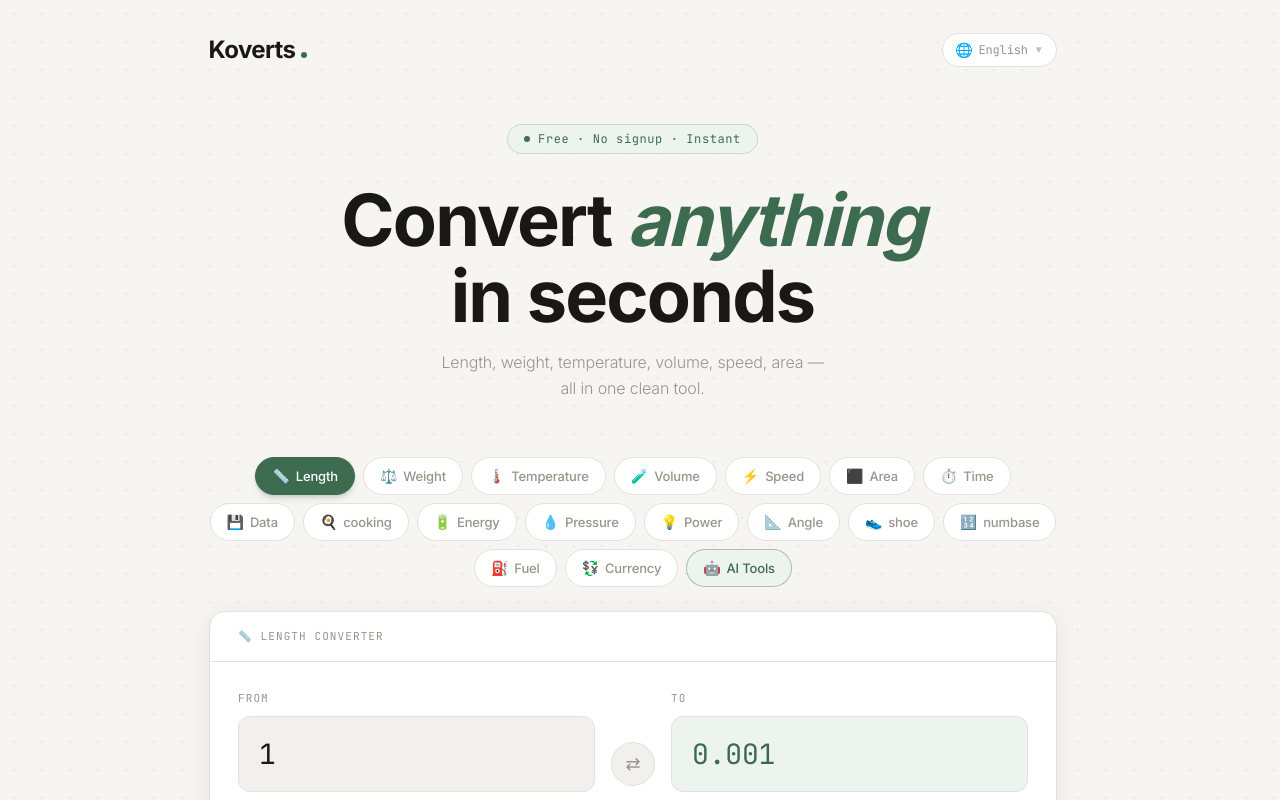
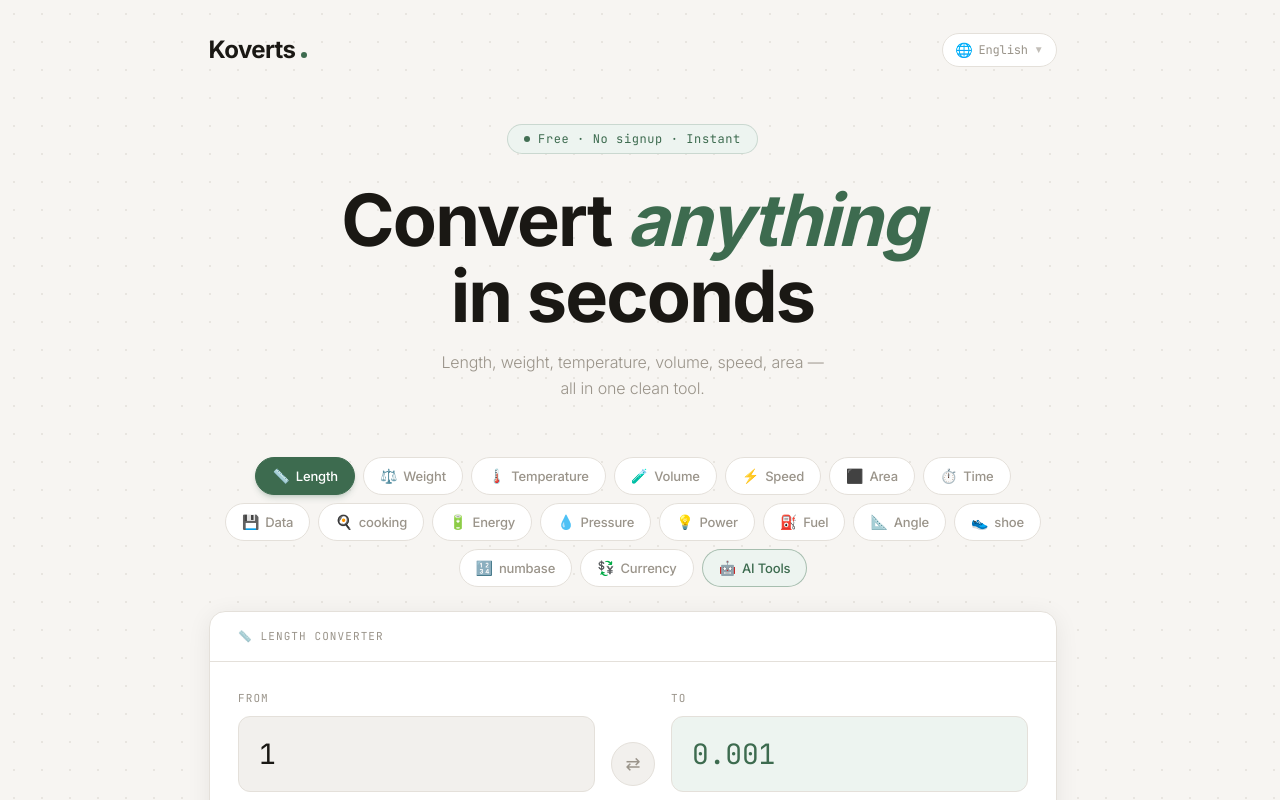
Before and after one commit to weylinyu-art/konvertpro, a Next.js app: page / in a window 1280 px wide. Shown: the top 800 px of the page. Built offline with nearby package versions, Linux system fonts and the light colour scheme.

Commit message:
Update ConverterWidget.tsx

```diff
--- a/components/ConverterWidget.tsx
+++ b/components/ConverterWidget.tsx
@@ -8,11 +8,10 @@ import { useLocale } from "@/components/LocaleProvider";
 import { getTranslations, getCategoryLabel } from "@/lib/i18n";
 
 // Ordered by global search volume / popularity (2025–2026)
-// currency and fuel are separate links, not in CATEGORIES
 const CATEGORY_ORDER = [
   "length", "weight", "temperature", "volume", "speed",
   "area", "time", "data", "cooking", "energy",
-  "pressure", "power", "angle", "shoe", "numbase", "fuel",
+  "pressure", "power", "fuel", "angle", "shoe", "numbase",
 ];
 
 interface Props {
```
